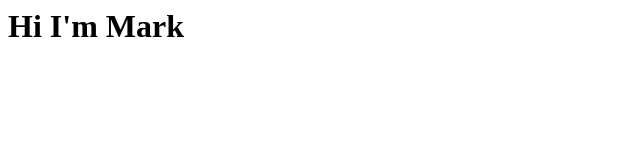
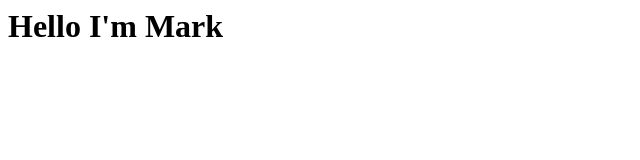
Before and after one commit to nepteamFEU/feu-nepomuceno, a plain HTML site: page index.html in a window 1280 px wide. Shown: the whole page, without its empty margins (0-640 px from the left). Drawn offline with Linux system fonts and the light colour scheme.

Commit message:
change from Hi to Hello

```diff
--- a/index.html
+++ b/index.html
@@ -3,6 +3,6 @@
     <title>FEU</title>
   </head>
   <body>
-    <h1>Hi I'm Mark</h1>
+    <h1>Hello I'm Mark</h1>
   </body>
 </html>
```
